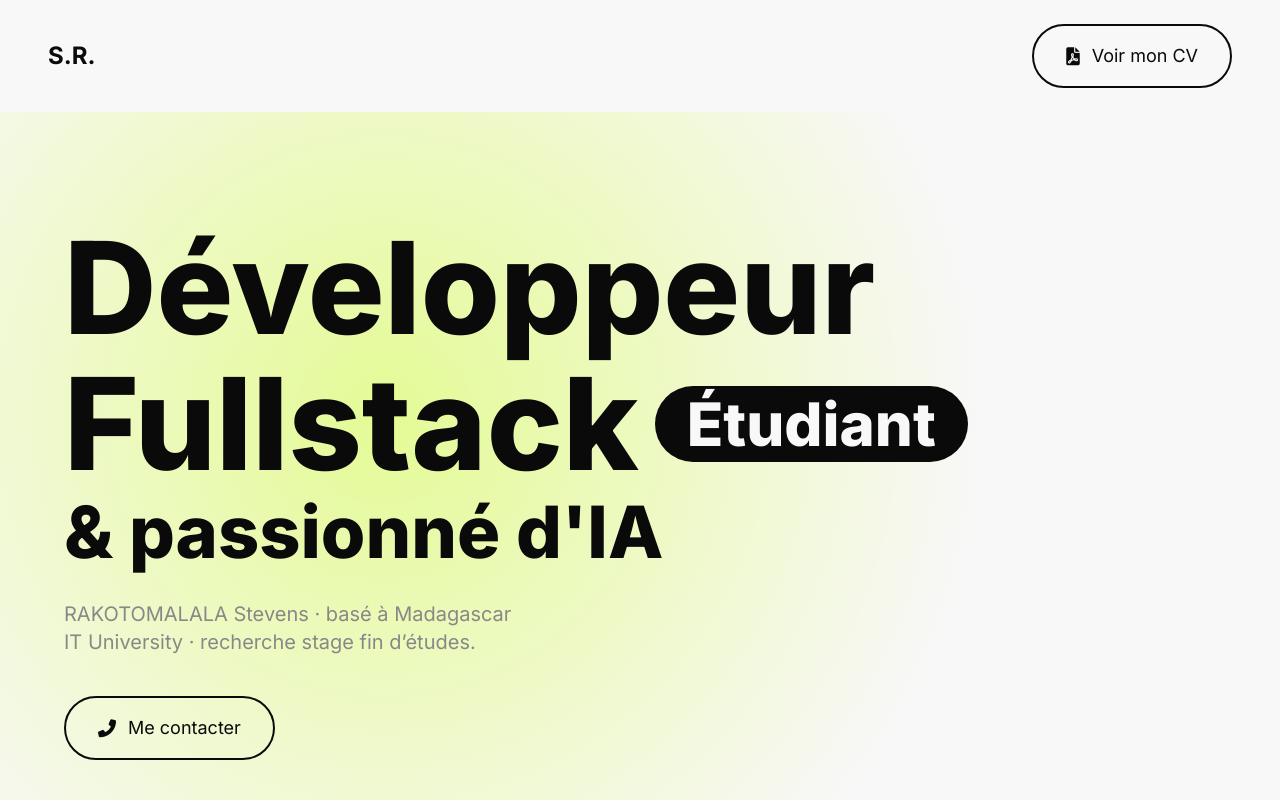
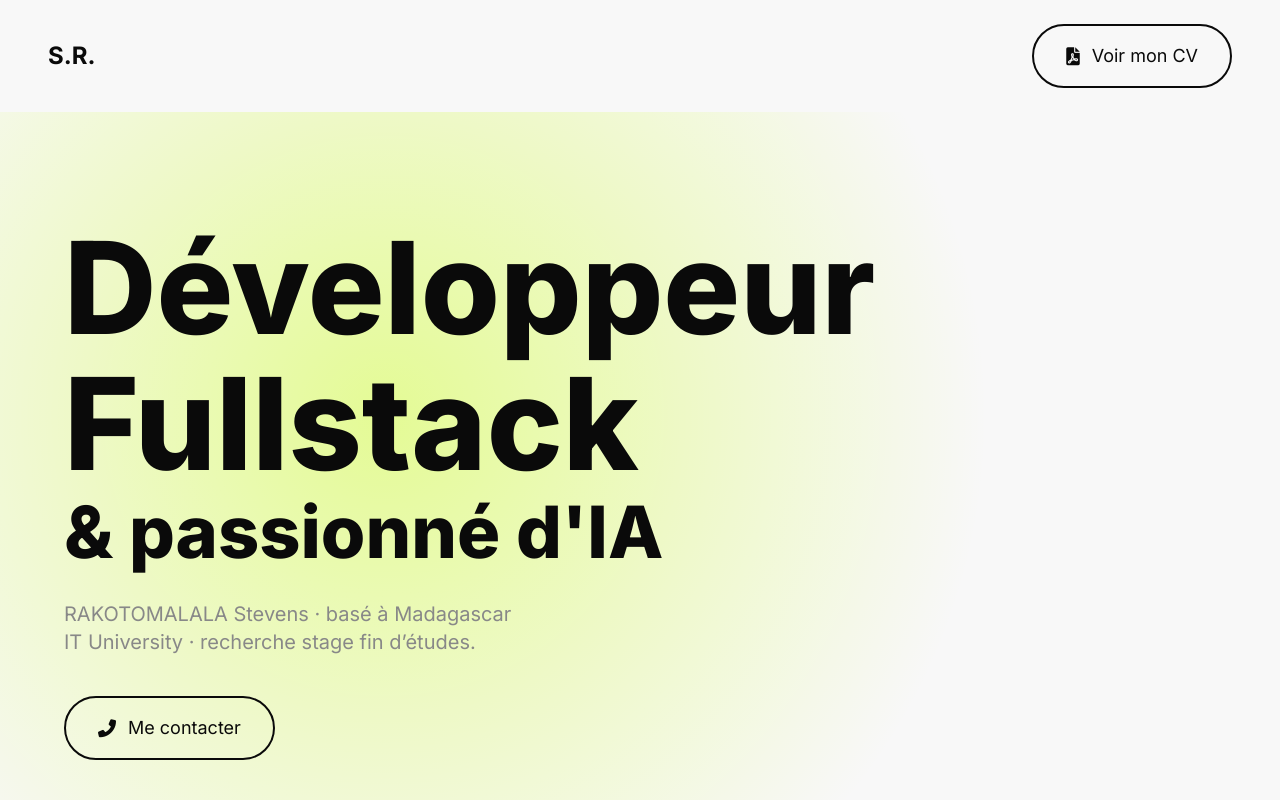
Before and after one commit to stevecrafted/SD.porfolio, a Vue app in the folder porfolio/: page / in a window 1280 px wide. Shown: the top 800 px of the page. Built offline with nearby package versions, Linux system fonts and the light colour scheme; no server answers; the database is empty.

Commit message:
Update herosection

```diff
--- a/porfolio/src/components/HeroSection.vue
+++ b/porfolio/src/components/HeroSection.vue
@@ -8,7 +8,7 @@
         <span class="block">Développeur</span>
         <span class="block flex items-center flex-wrap gap-4 mt-2">
           <span>Fullstack</span>
-          <span class="bg-[#0A0A0A] text-[#F8F8F8] rounded-full px-8 py-2 text-4xl md:text-6xl">Étudiant</span>
+
         </span>
         <span class="block mt-2 text-6xl md:text-7xl">& passionné d'IA</span>
       </h1>
```
